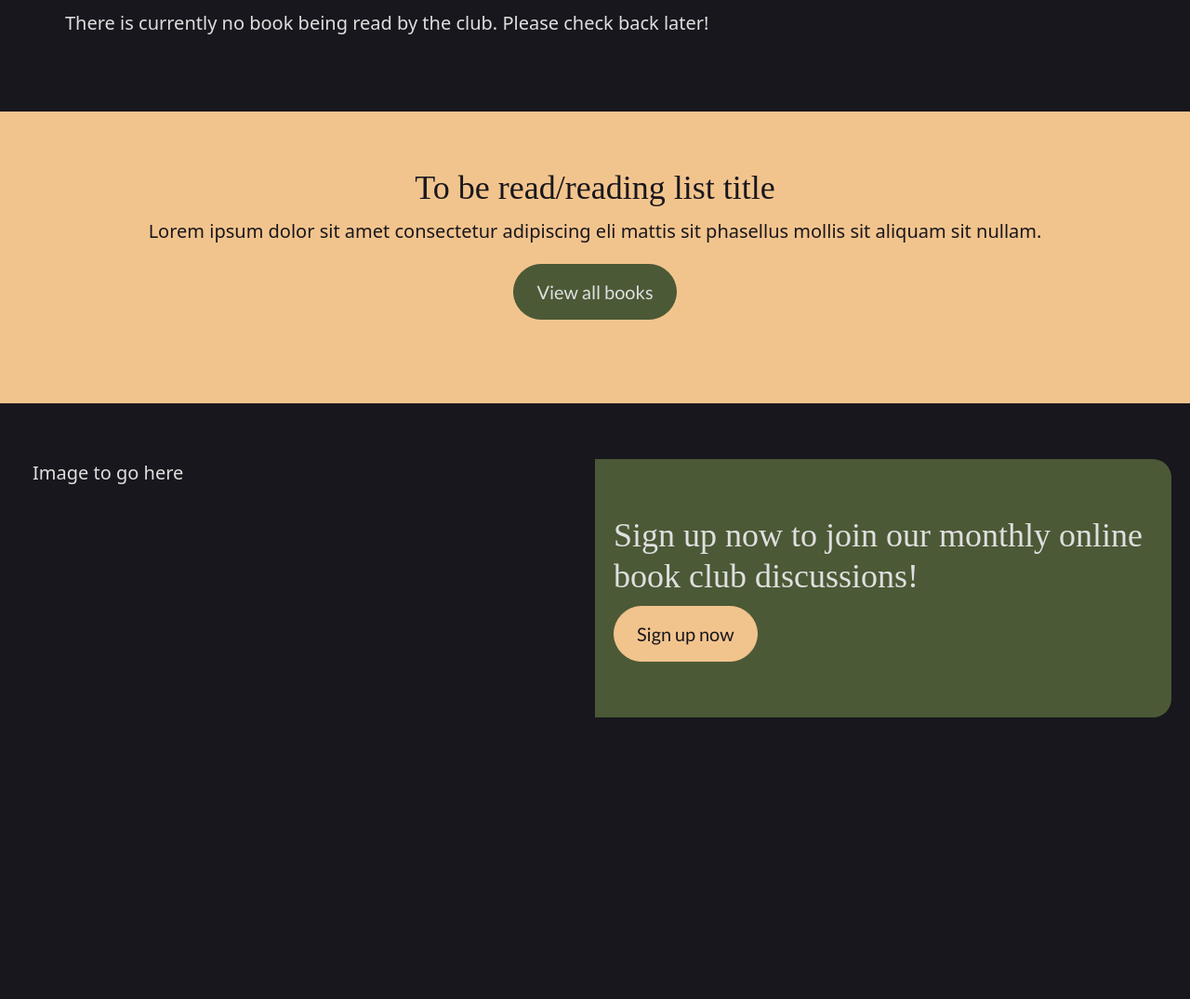
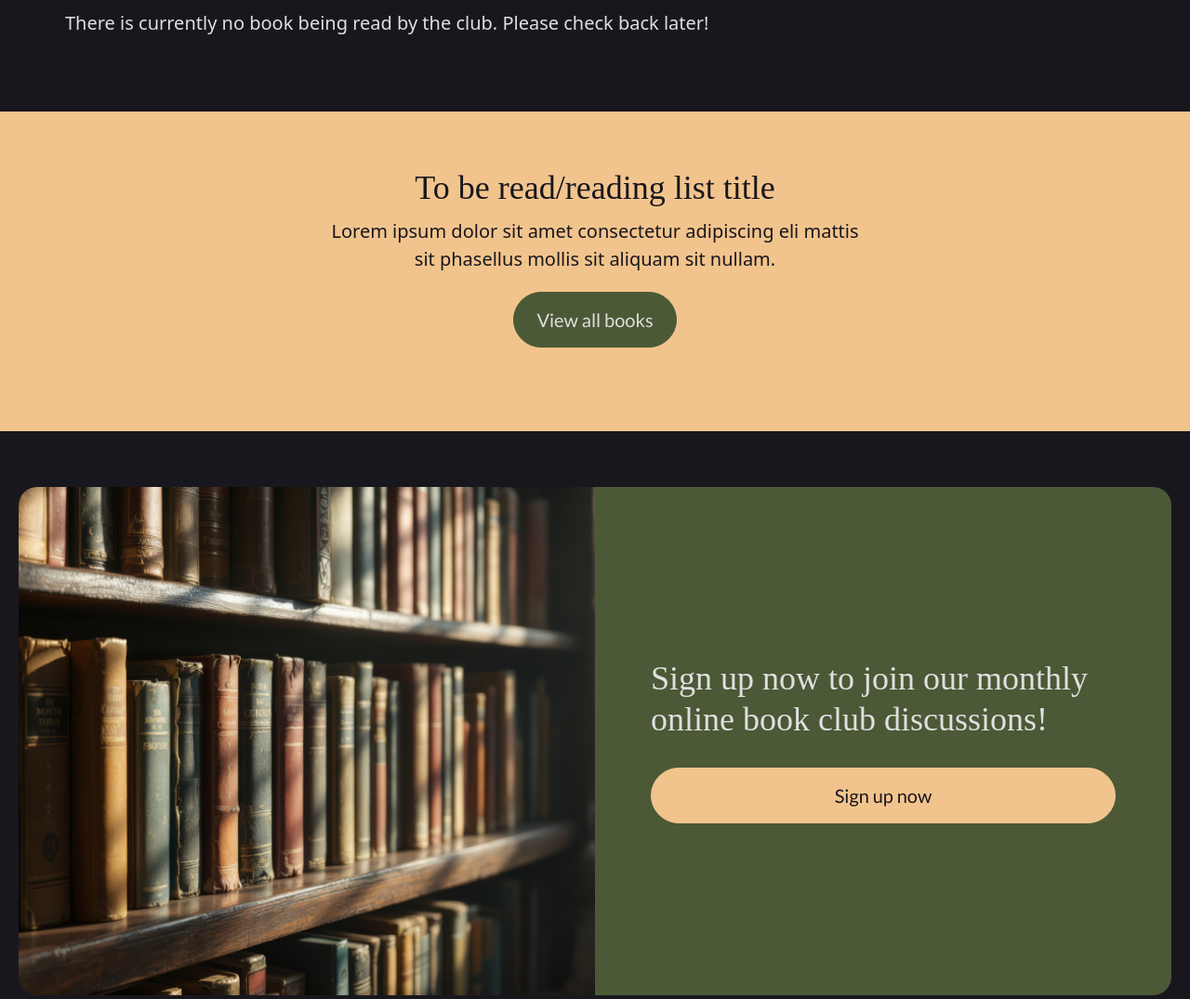
Before and after one commit to jordancrouch/read-between-the-vines, a Django app: page / in a window 1280 px wide. Shown: the part 938-2013 px from the top of the page at 93% size. Before the commit the page ends 1710 px from the top, so only its background shows below. Run offline with Django 4.2, Linux system fonts and the light colour scheme; data that the repository does not hold is empty; some web fonts are replaced.

Commit message:
Feat: footer cta styling

```diff
--- a/home/templates/home/index.html
+++ b/home/templates/home/index.html
@@ -68,10 +68,12 @@
         <!-- To be read books section -->
         <section class="bg-beige px-3 py-5" aria-label="Books to be read section">
             <div class="container px-0 text-center">
-                <h2 class="text-center">To be read/reading list title</h2>
-                <p class="text-center">
-                    Lorem ipsum dolor sit amet consectetur adipiscing eli mattis sit phasellus mollis sit aliquam sit nullam.
-                </p>
+                <div class="section-title">
+                    <h2 class="text-center">To be read/reading list title</h2>
+                    <p class="text-center">
+                        Lorem ipsum dolor sit amet consectetur adipiscing eli mattis sit phasellus mollis sit aliquam sit nullam.
+                    </p>
+                </div>
                 <button type="button" class="btn btn-secondary">View all books</button>
                 <div class="row g-4 mt-4">
                     {% for book in to_be_read_books %}
--- a/static/css/style.css
+++ b/static/css/style.css
@@ -126,6 +126,11 @@ h6 {
   overflow: hidden;
 }
 
+.section-title {
+  max-width: 590px;
+  margin: 0 auto;
+}
+
 /* Navbar */
 .navbar-brand {
   flex: 0 1 180px;
@@ -207,6 +212,12 @@ h6 {
   margin: 0 auto;
 }
 
+/* Footer cta */
+#footer-cta img {
+  max-height: 458px;
+  object-fit: cover;
+}
+
 /* Small devices (landscape phones, 576px and up) */
 @media (min-width: 576px) {
   /* Hero */
@@ -254,6 +265,11 @@ h6 {
   .hero .hero-container .hero-video-outer .hero-video {
     flex-basis: 140%;
   }
+
+  /* Footer cta */
+  #footer-cta img {
+    max-height: unset;
+  }
 }
 
 /* X-Large devices (large desktops, 1200px and up) */
--- a/templates/includes/footer-cta.html
+++ b/templates/includes/footer-cta.html
@@ -1,3 +1,4 @@
+{% load static %}
 <!-- Footer cta -->
 <section
   id="footer-cta"
@@ -6,10 +7,22 @@
 >
   <div class="container-xxl">
     <div class="row flex-column-reverse flex-lg-row border-radius">
-      <div class="col-12 col-lg-6">Image to go here</div>
-      <div class="col-12 col-lg-6 bg-green text-center text-lg-start py-5 px-3">
-        <h2>Sign up now to join our monthly online book club discussions!</h2>
-        <button type="button" class="btn btn-primary">Sign up now</button>
+      <div class="col-12 col-lg-6 px-0">
+        <img
+          class="w-100"
+          src="{% static 'images/footer-cta-img.jpg' %}"
+          alt="A range of old used leather and texture-bound books on a wooden bookshelf"
+        />
+      </div>
+      <div class="col-12 col-lg-6 bg-green px-0 d-flex align-items-stretch">
+        <div
+          class="text-center text-lg-start py-5 px-3 px-lg-5 d-flex flex-column justify-content-center w-100"
+        >
+          <h2>Sign up now to join our monthly online book club discussions!</h2>
+          <button type="button" class="btn btn-primary mt-3">
+            Sign up now
+          </button>
+        </div>
       </div>
     </div>
   </div>
```
Also changed, not shown: static/images/footer-cta-img.jpg (added).
